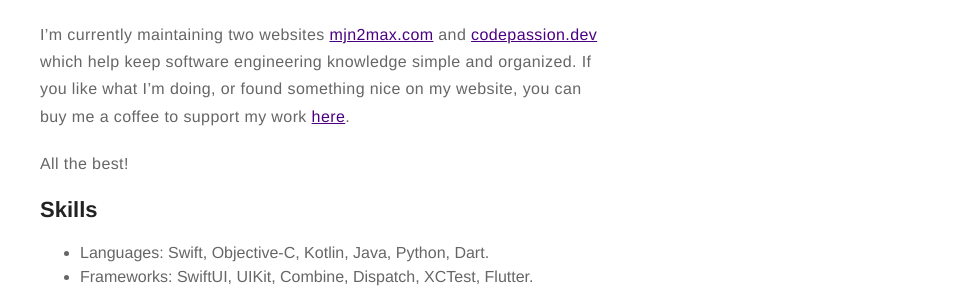
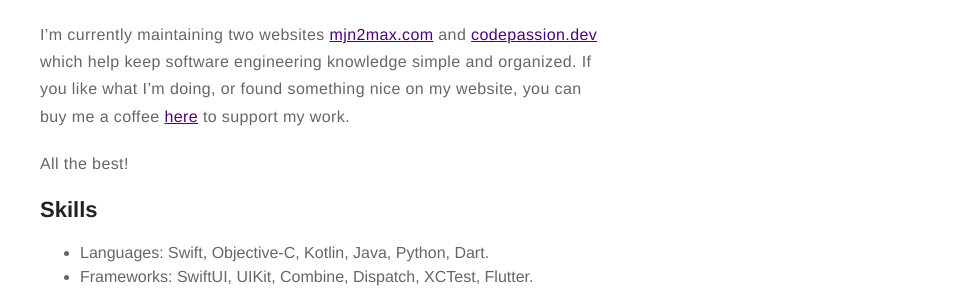
Before and after one commit to mjn2max/mjn2max.github.io, a Jekyll site: the page built from about.md, in a window 1280 px wide. Shown: the part 580-872 px from the top of the page, without its empty margins (320-1280 px from the left). Built offline with Jekyll 4.4.1, drawn with Linux system fonts in a browser that asks for light colours; nearby versions of some CDN libraries.

```diff
--- a/about.md
+++ b/about.md
@@ -9,7 +9,7 @@ layout: page
 
 <p>I'm an Apple user, and iOS Developer with 5+ years of experience in mobile application development and software engineering. Loves learning new technologies and revisiting fundamental concepts. When not programming, I enjoy listening to music and traveling.</p>
 
-<p>I’m currently maintaining two websites <a href="https://mjn2max.com/">mjn2max.com</a> and <a href="https://codepassion.dev/">codepassion.dev</a> which help keep software engineering knowledge simple and organized. If you like what I’m doing, or found something nice on my website, you can buy me a coffee to support my work <a href="https://buymeacoffee.com/mjn2max/">here</a>.</p>
+<p>I’m currently maintaining two websites <a href="https://mjn2max.com/">mjn2max.com</a> and <a href="https://codepassion.dev/">codepassion.dev</a> which help keep software engineering knowledge simple and organized. If you like what I’m doing, or found something nice on my website, you can buy me a coffee <a href="https://buymeacoffee.com/mjn2max/">here</a> to support my work.</p>
 
 <p>All the best!</p>
 
```
Also changed, not shown: 2 other files.
